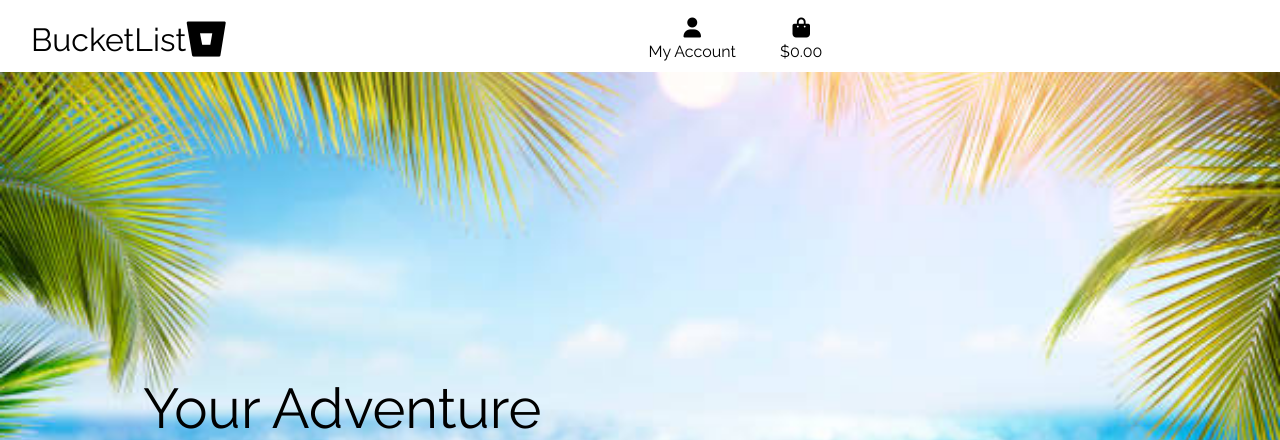
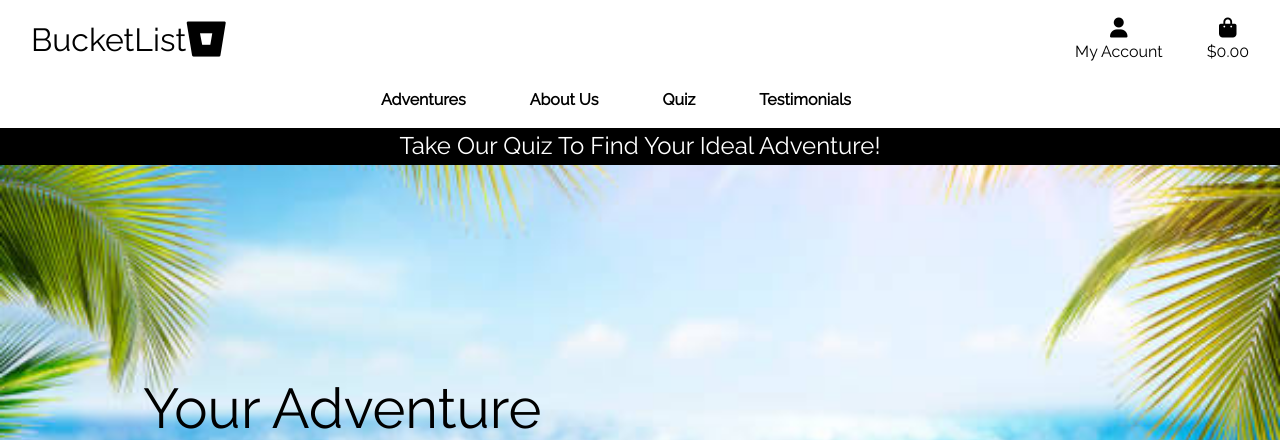
Before and after one commit to Code-Institute-Submissions/ConRdav-CI-PP5-BucketList_OctResub, a Django app: page / in a window 1280 px wide. Shown: the top 440 px of the page. Run offline with Django 3.2, Linux system fonts and the light colour scheme; some libraries are stand-ins or nearby versions.

Commit message:
Add main navbar to base.html

```diff
--- a/static/css/base.css
+++ b/static/css/base.css
@@ -55,6 +55,10 @@ body {
     border: 1px solid black;
 }
 
+.bg-black {
+    background: black;
+}
+
 /* Media Queries */
 
 /* Slightly larger container on x1 screens */
--- a/templates/base.html
+++ b/templates/base.html
@@ -37,12 +37,12 @@
   <body>
     <header class="container-fluid fixed-top">
       <div id="topnav" class="row bg-white pt-lg-2 d-none d-lg-flex ">
-        <div class="col-12 col-lg-4 my-auto py-1 py-lg-0 text-center text-lg-left">
+        <div class="col-12 col-lg-6 my-auto py-1 py-lg-0 text-center text-lg-left">
           <a href="{% url 'index' %}" class="nav-link main-logo-link">
             <h2 class="logo-font text-black my-0">BucketList<i class="fab fa-bitbucket fa-lg"></i> </h2>
           </a>
         </div>
-        <div class="col-12 col-lg-4 my-auto py-1 py-lg-0">
+        <div class="col-12 col-lg-6 my-auto py-1 py-lg-0">
           <ul class="list-inline list-unstyled text-center text-lg-right my-0">
             <li class="list-inline-item dropdown">
               <a class="text-black nav-link" href="#" id="user-options" data-toggle="dropdown" aria-haspopup="true" aria-expanded="false">
@@ -81,6 +81,19 @@
           </ul>
         </div>
       </div>
+      <div class="row bg-white">
+        <nav class="navbar navbar-expand-lg nabar-light w-100">
+          <button class="navbar-toggler" type="button" data-toggle="collapse" data-target="#main-nav" aria-controls="main-nav" aria-expanded="false" aria-labelledby="Toggle navigation">
+            <span class="navbar-toggler-icon"></span>
+          </button>
+          {% include 'includes/main-nav.html' %}
+        </nav>
+      </div>
+      <div id="quiz-banner" class="row text-center">
+        <div class="col bg-black text-white">
+          <h4 class="logo-font my-1">Take our quiz to find your ideal adventure!</h4>
+        </div>
+      </div>
     </header>
 
     {% if messages %}
--- /dev/null
+++ b/templates/includes/main-nav.html
@@ -0,0 +1,35 @@
+<div class="collapse navbar-collapse" id="main-nav">
+    <ul class="navbar-nav w-auto mx-auto">
+
+        <li class="nav-item dropdown">
+            <a href="#" class="logo-font font-weight-bold nav-link text-black mr-5" id="adventures-link" data-toggle="dropdown" aria-haspopup="true" aria-expanded="false">
+                Adventures
+            </a>
+            <div class="dropdown-menu border-0" aria-labelledby="adventures-link">
+                <a href="" class="dropdown-item">By Price</a>
+                <a href="" class="dropdown-item">By Continent</a>
+                <a href="" class="dropdown-item">By Climate</a>
+                <a href="" class="dropdown-item">By Theme</a>
+                <a href="" class="dropdown-item">All Adventures</a>
+            </div>
+        </li>
+
+        <li class="nav-item dropdown">
+            <a href="#" class="logo-font font-weight-bold nav-link text-black mr-5" id="adventures-link" data-toggle="dropdown" aria-haspopup="true" aria-expanded="false">
+                About Us
+            </a>
+        </li>
+
+        <li class="nav-item dropdown">
+            <a href="#" class="logo-font font-weight-bold nav-link text-black mr-5" id="adventures-link" data-toggle="dropdown" aria-haspopup="true" aria-expanded="false">
+                Quiz
+            </a>
+        </li>
+
+        <li class="nav-item dropdown">
+            <a href="#" class="logo-font font-weight-bold nav-link text-black mr-5" id="adventures-link" data-toggle="dropdown" aria-haspopup="true" aria-expanded="false">
+                Testimonials
+            </a>
+        </li>
+    </ul>
+</div>
```
Also changed, not shown: templates/includes/mobile-top-header.html (added).
